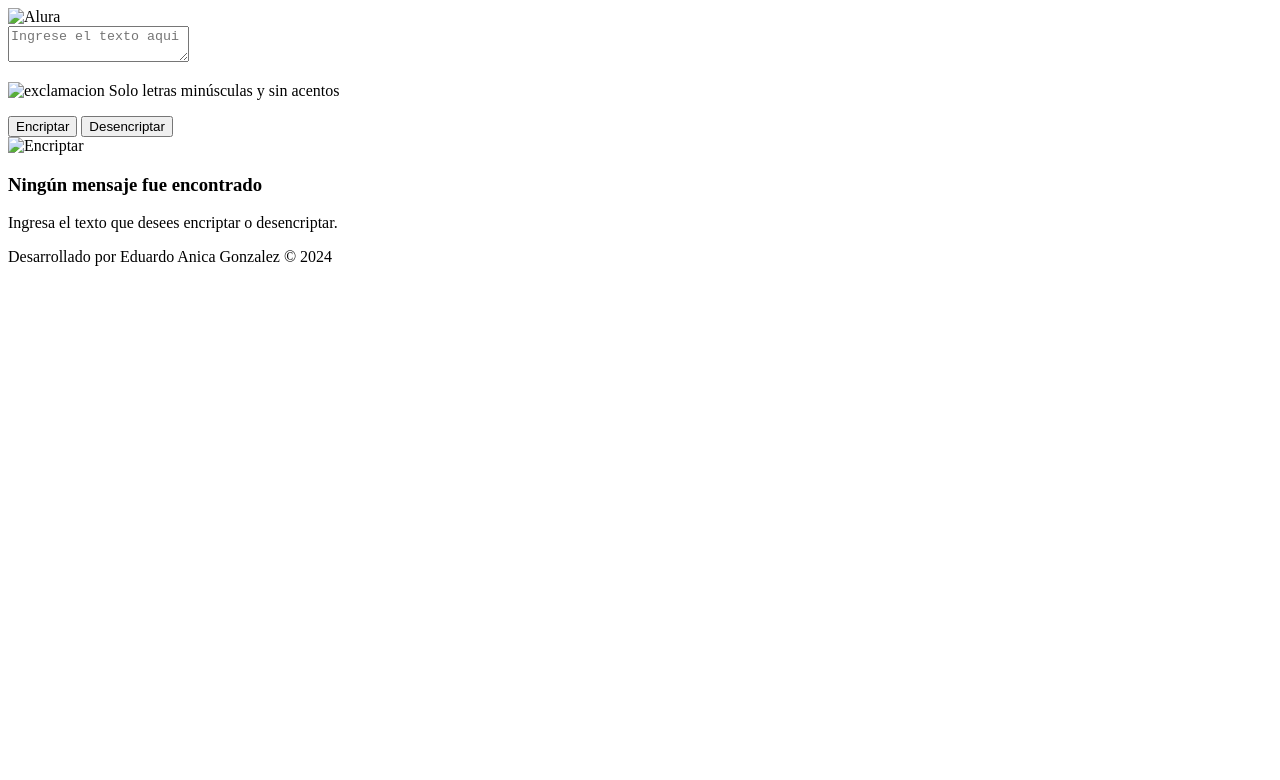
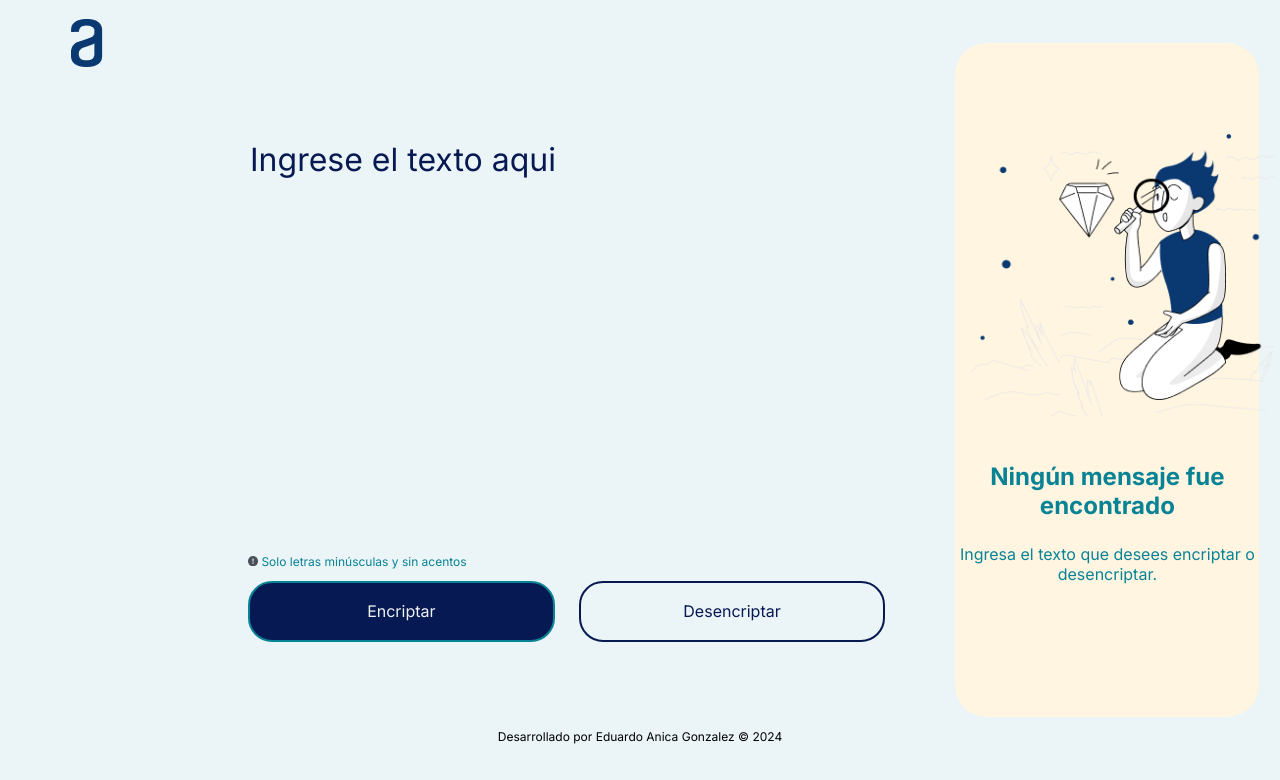
Before and after one commit to eddieisoffline/pruebaencriptador, a plain HTML site: page index.html in a window 1280 px wide. Drawn offline with Linux system fonts and the light colour scheme; the site is published under a folder, as on GitHub Pages, so addresses that start at the root find nothing.

Commit message:
arreglar la ruta de archivos

```diff
--- a/index.html
+++ b/index.html
@@ -4,18 +4,18 @@
     <meta charset="UTF-8">
     <meta name="viewport" content="width=device-width, initial-scale=1.0">
     <title>Encriptador - Home</title>
-    <link rel="stylesheet" href="/style/style.css">
+    <link rel="stylesheet" href="Style/style.css">
 </head>
 <body class="cuerpo">
     <header>
-        <img alt='Alura' src="/assets/icon__header.png" class="logo__header">
+        <img alt='Alura' src="Assets/icon__header.png" class="logo__header">
     </header>
     <main class="contenido">
         <section class="contenido__formulario">
         <textarea class="formulario" id="texto" placeholder="Ingrese el texto aqui"></textarea>
             <div class="texto__requisitos">
                 <p>
-                <img alt='exclamacion' src="/assets/icon_1.png"  class="logo__texto">
+                <img alt='exclamacion' src="Assets/icon_1.png"  class="logo__texto">
 
                     Solo letras minúsculas y sin acentos
                 </p>
@@ -27,7 +27,7 @@
         </section>
         <section class="texto__encriptado">
             <div id='texto__mostrar'>
-                <img alt="Encriptar" src="/Assets/icon_2.png" class="imagen__1">
+                <img alt="Encriptar" src="Assets/icon_2.png" class="imagen__1">
                 <h3 class="texto__encriptado__titulo">Ningún mensaje fue encontrado</h3>
                 <p class="texto__encriptado__requisitos">Ingresa el texto que desees encriptar o desencriptar.</p>
             </div>
@@ -42,6 +42,6 @@
         <p>Desarrollado por Eduardo Anica Gonzalez &copy; <em id="date"></em>2024</p>
     </footer>
 
-    <script src="/App/app.js"></script>
+    <script src="App/app.js"></script>
 </body>
 </html>
```
